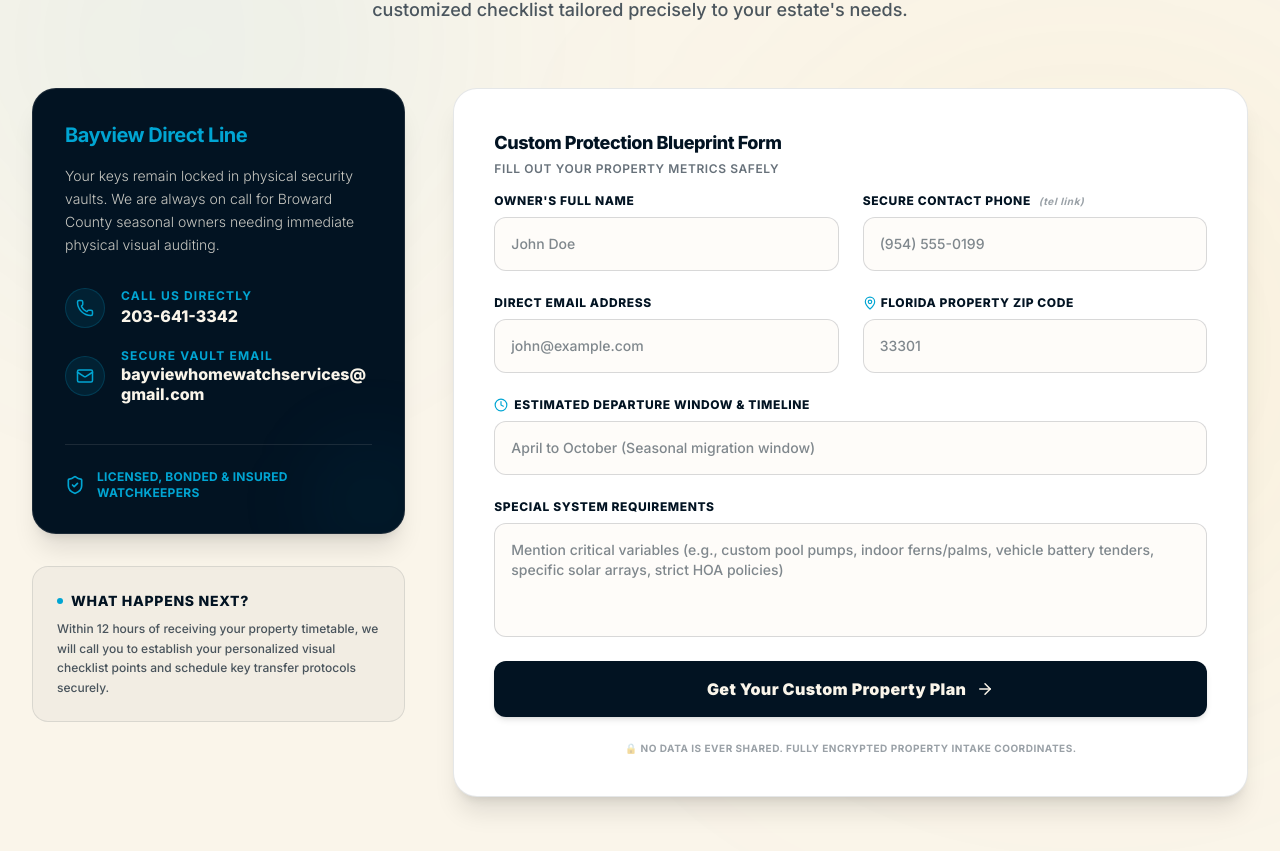
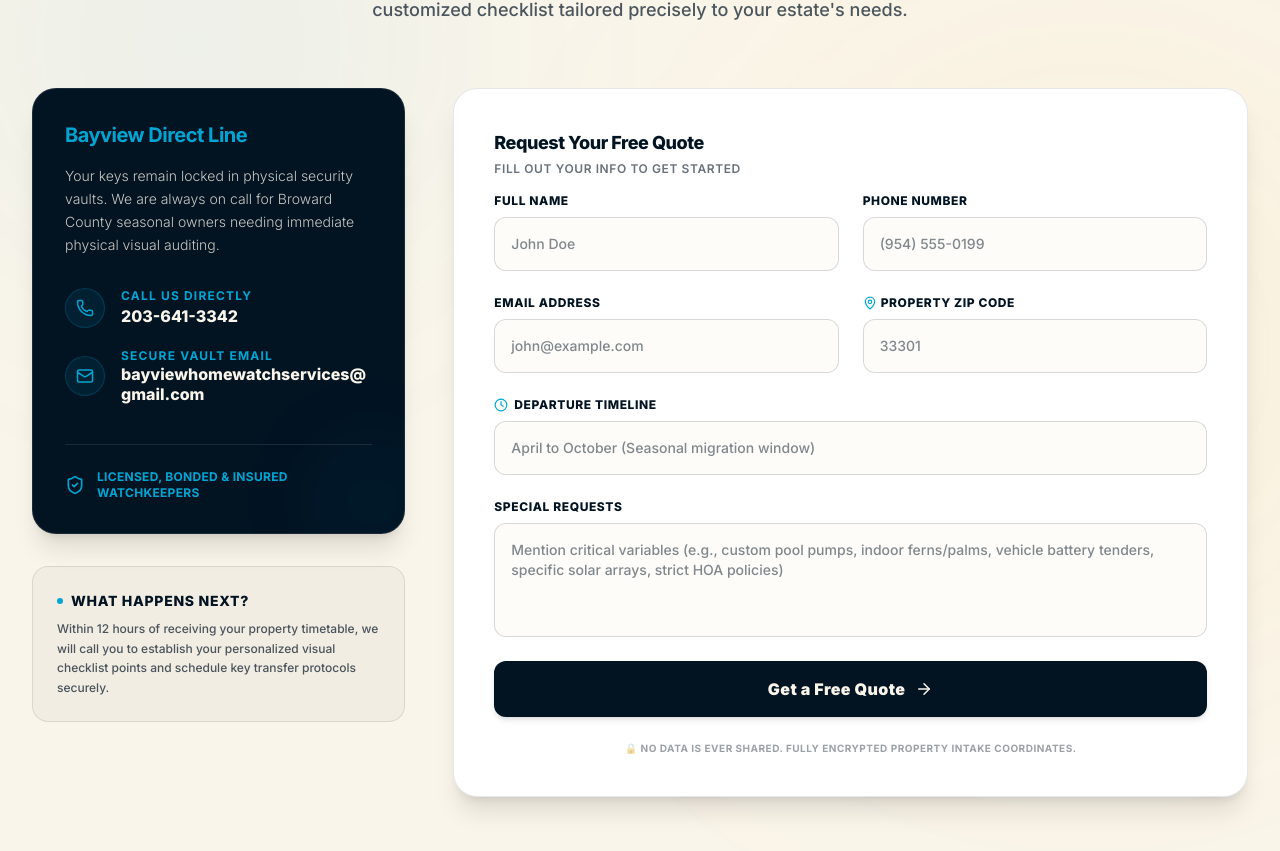
Before and after one commit to tekguyz/Bayview-Home-Watch-Services, a Next.js app: page / in a window 1280 px wide. Shown: the part 4698-5549 px from the top of the page. Built offline with nearby package versions, Linux system fonts and the light colour scheme.

Commit message:
refactor: update contact form terminology and spacing
Updated contact form labels and success message for better clarity. Adjusted mobile navigation padding for improved visual balance.

```diff
--- a/components/layout/Header.tsx
+++ b/components/layout/Header.tsx
@@ -213,7 +213,7 @@ export default function Header() {
           isOpen ? "opacity-100 translate-y-0 visible" : "opacity-0 -translate-y-4 invisible pointer-events-none"
         }`}
       >
-        <nav className="flex flex-col gap-2 px-6 pt-6 pb-20 h-full justify-start overflow-y-auto bg-brand-sand">
+        <nav className="flex flex-col gap-2 px-6 py-10 h-full justify-start overflow-y-auto bg-brand-sand">
           {navLinks.map((link) => {
             const isActive = activeSection === link.id;
             return (
--- a/components/sections/ContactForm.tsx
+++ b/components/sections/ContactForm.tsx
@@ -55,7 +55,7 @@ export default function ContactForm() {
         {/* Dynamic header text layout */}
         <div className="max-w-3xl mx-auto text-center mb-16">
           <span className="text-xs font-extrabold uppercase tracking-widest text-brand-teal px-3 py-1.5 rounded-full bg-brand-teal/10 border border-brand-teal/20">
-            Intake and Security Onboarding
+            Get In Touch
           </span>
           <h2 className="text-3xl sm:text-4xl lg:text-5xl font-black text-brand-navy tracking-tight mt-6 leading-tight">
             Let&apos;s Keep Your Piece of Paradise Protected
@@ -149,10 +149,10 @@ export default function ContactForm() {
                     <CheckCircle2 className="h-8 w-8" />
                   </div>
                   <h3 className="text-2xl sm:text-3xl font-black text-brand-navy tracking-tight">
-                    Security Footprint Received
+                    Inquiry Received
                   </h3>
                   <p className="text-base text-brand-navy/80 leading-relaxed mt-4 font-medium">
-                    Thank you! We have received your security footprint and will call you within 12 hours to finalize your customized seasonal watch plan.
+                    Thank you! We have received your request and will call you within 12 hours to finalize your customized seasonal watch plan.
                   </p>
 
                   <button
@@ -169,10 +169,10 @@ export default function ContactForm() {
                   {/* Form Intro */}
                   <div className="mb-4">
                     <h3 className="text-lg font-extrabold text-brand-navy tracking-tight">
-                      Custom Protection Blueprint Form
+                      Request Your Free Quote
                     </h3>
                     <p className="text-xs text-brand-navy/60 font-semibold uppercase tracking-wider mt-1">
-                      Fill out your property metrics safely
+                      Fill out your info to get started
                     </p>
                   </div>
 
@@ -182,7 +182,7 @@ export default function ContactForm() {
                     {/* Owner's Name */}
                     <div className="flex flex-col gap-2">
                       <label htmlFor="name" className="text-xs font-extrabold text-brand-navy uppercase tracking-wider">
-                        Owner&apos;s Full Name
+                        Full Name
                       </label>
                       <input
                         type="text"
@@ -197,9 +197,8 @@ export default function ContactForm() {
 
                     {/* Secure Phone */}
                     <div className="flex flex-col gap-2">
-                      <label htmlFor="phone" className="text-xs font-extrabold text-brand-navy uppercase tracking-wider flex items-center gap-2">
-                        <span>Secure Contact Phone</span>
-                        <span className="text-[10px] text-brand-navy/40 font-bold lowercase italic">(tel link)</span>
+                      <label htmlFor="phone" className="text-xs font-extrabold text-brand-navy uppercase tracking-wider">
+                        Phone Number
                       </label>
                       <input
                         type="tel"
@@ -215,7 +214,7 @@ export default function ContactForm() {
                     {/* Direct Email Address */}
                     <div className="flex flex-col gap-2">
                       <label htmlFor="email" className="text-xs font-extrabold text-brand-navy uppercase tracking-wider">
-                        Direct Email Address
+                        Email Address
                       </label>
                       <input
                         type="email"
@@ -232,7 +231,7 @@ export default function ContactForm() {
                     <div className="flex flex-col gap-2">
                       <label htmlFor="zipCode" className="text-xs font-extrabold text-brand-navy uppercase tracking-wider flex items-center gap-1">
                         <MapPin className="h-3.5 w-3.5 text-brand-teal" />
-                        <span>Florida Property Zip Code</span>
+                        <span>Property Zip Code</span>
                       </label>
                       <input
                         type="text"
@@ -249,7 +248,7 @@ export default function ContactForm() {
                     <div className="flex flex-col gap-2 sm:col-span-2">
                       <label htmlFor="departureWindow" className="text-xs font-extrabold text-brand-navy uppercase tracking-wider flex items-center gap-1.5">
                         <Clock className="h-3.5 w-3.5 text-brand-teal" />
-                        <span>Estimated Departure Window & Timeline</span>
+                        <span>Departure Timeline</span>
                       </label>
                       <input
                         type="text"
@@ -265,7 +264,7 @@ export default function ContactForm() {
                     {/* Special System Requirements */}
                     <div className="flex flex-col gap-2 sm:col-span-2">
                       <label htmlFor="specialRequirements" className="text-xs font-extrabold text-brand-navy uppercase tracking-wider">
-                        Special System Requirements
+                        Special Requests
                       </label>
                       <textarea
                         id="specialRequirements"
@@ -282,7 +281,7 @@ export default function ContactForm() {
                   {/* Dynamic submission status handling */}
                   {status === "error" && (
                     <div className="p-4 rounded-xl bg-red-500/10 border border-red-500/20 text-red-500 text-xs font-semibold">
-                      An error occurred securely processing your footprint request. Please call us directly!
+                      An error occurred. Please call us directly!
                     </div>
                   )}
 
@@ -292,7 +291,7 @@ export default function ContactForm() {
                     className="w-full rounded-xl bg-brand-navy py-4 px-6 text-center text-sm sm:text-base font-black text-brand-sand tracking-wide shadow-md transition-all duration-300 hover:bg-brand-teal hover:text-brand-navy hover:-translate-y-0.5 flex items-center justify-center gap-2.5 active:scale-95 disabled:opacity-50 group"
                   >
                     <span>
-                      {status === "submitting" ? "Securing connection..." : "Get Your Custom Property Plan"}
+                      {status === "submitting" ? "Sending..." : "Get a Free Quote"}
                     </span>
                     <ArrowRight className="h-4.5 w-4.5 shrink-0 transition-transform duration-300 group-hover:translate-x-1" />
                   </button>
```
